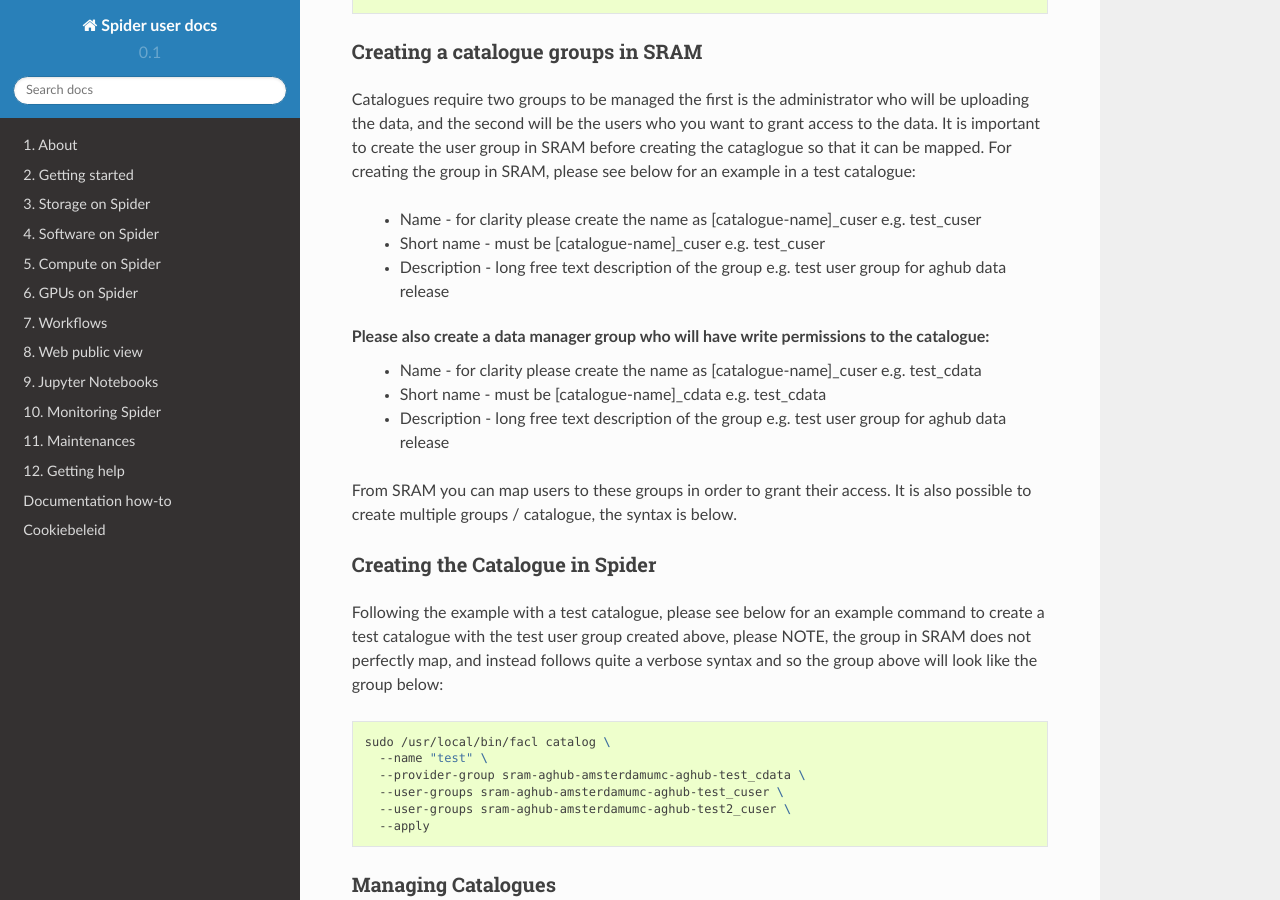
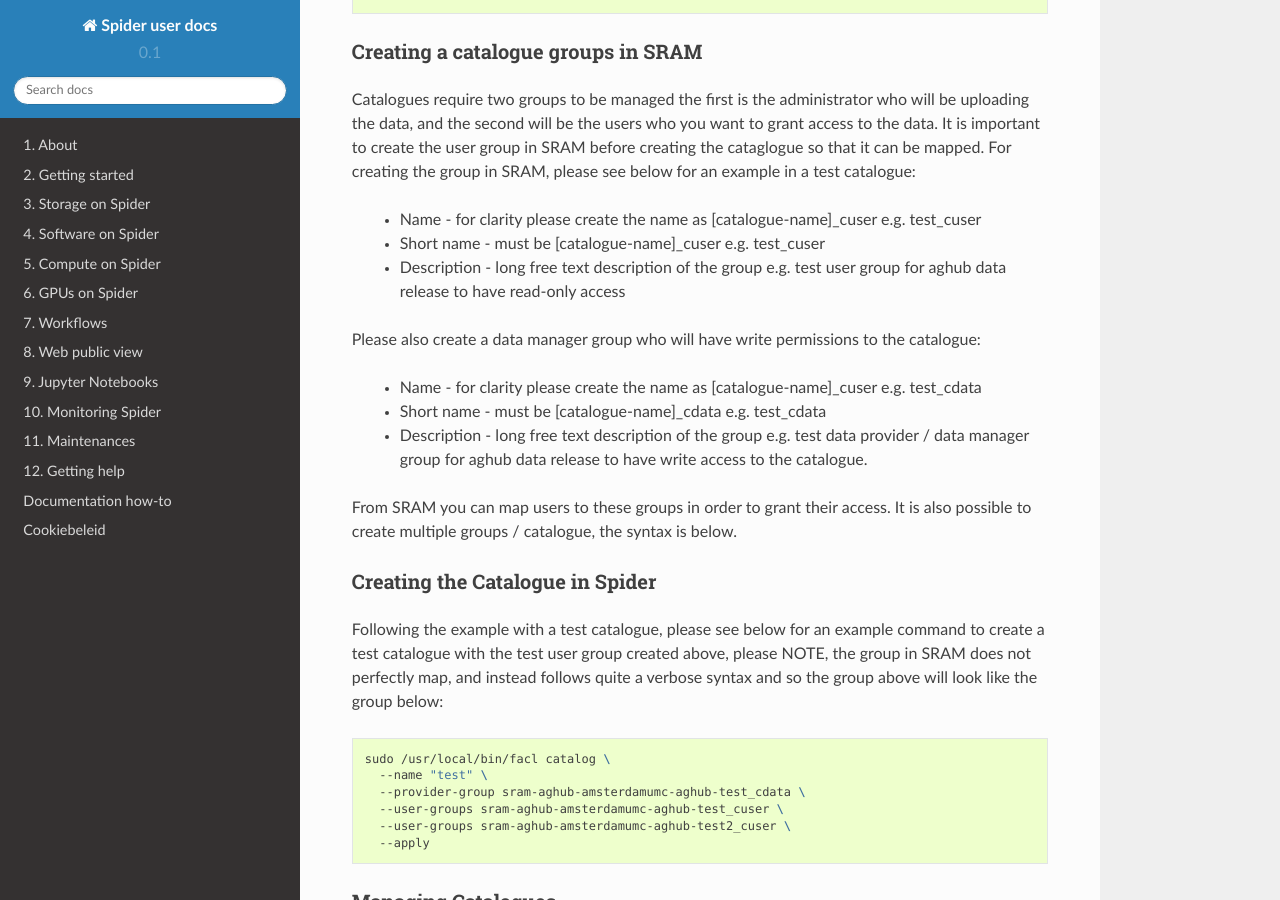
Before and after one commit to sara-nl/spiderdocs, a Sphinx documentation site: the page built from source/Pages/aghub/aghub_admin_catalog.rst, in a window 1280 px wide and 900 px high, scrolled down 619 px. Built offline with Sphinx 7.4.7 and the Read the Docs theme 2.0.0, drawn with Linux system fonts in a browser that asks for light colours.

Commit message:
Update aghub_admin_catalog.rst

```diff
--- a/source/Pages/aghub/aghub_admin_catalog.rst
+++ b/source/Pages/aghub/aghub_admin_catalog.rst
@@ -41,13 +41,14 @@
 
   - Name - for clarity please create the name as [catalogue-name]_cuser e.g. test_cuser
   - Short name - must be [catalogue-name]_cuser e.g. test_cuser
-  - Description - long free text description of the group e.g. test user group for aghub data release
+  - Description - long free text description of the group e.g. test user group for aghub data release to have read-only access
 
 
 Please also create a data manager group who will have write permissions to the catalogue:
+
   - Name - for clarity please create the name as [catalogue-name]_cuser e.g. test_cdata
   - Short name - must be [catalogue-name]_cdata e.g. test_cdata
-  - Description - long free text description of the group e.g. test user group for aghub data release
+  - Description - long free text description of the group e.g. test data provider / data manager group for aghub data release to have write access to the catalogue.
 
 From SRAM you can map users to these groups in order to grant their access. It is also possible to create multiple groups / catalogue, the syntax is below.
 
```
